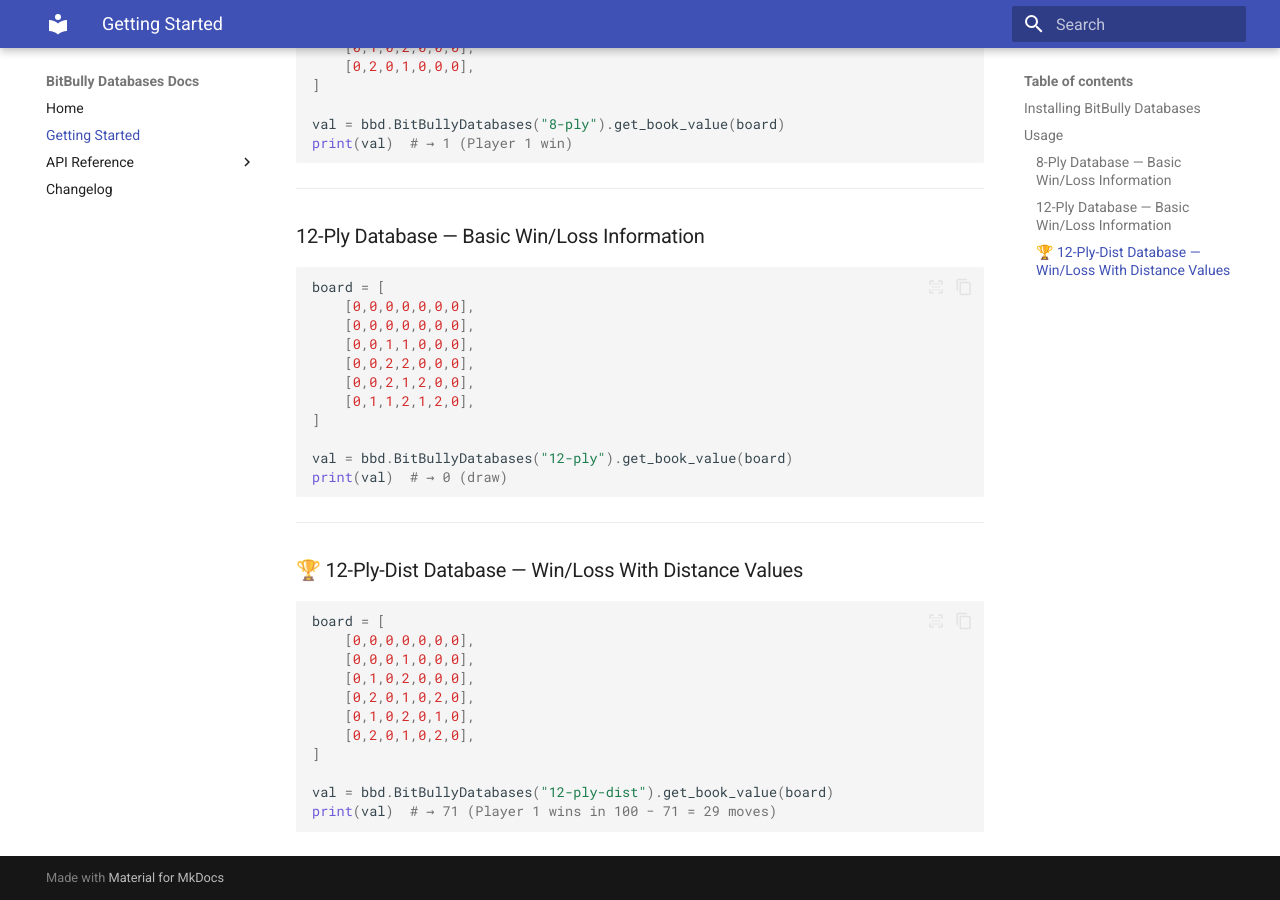
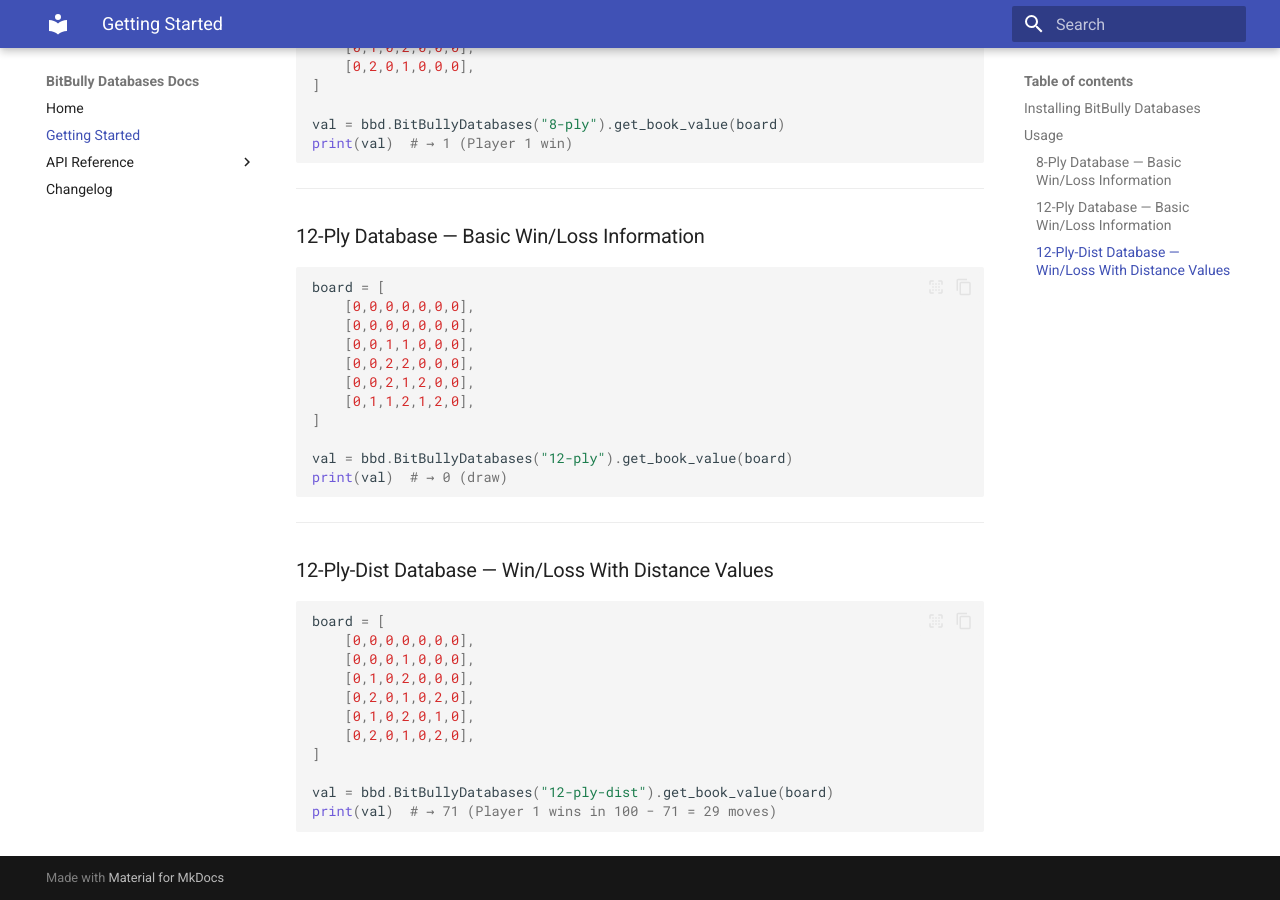
Before and after one commit to MarkusThill/bitbully-databases, an MkDocs documentation site: the page built from docs/getting_started.md, in a window 1280 px wide and 900 px high, scrolled down 1264 px. Built offline with MkDocs 1.6.1 and Material for MkDocs 9.7.7, drawn with Linux system fonts in a browser that asks for light colours.

````diff
--- a/docs/getting_started.md
+++ b/docs/getting_started.md
@@ -90,7 +90,7 @@ print(val)  # → 0 (draw)
 
 ---
 
-### 🏆 12-Ply-Dist Database — Win/Loss With Distance Values
+### 12-Ply-Dist Database — Win/Loss With Distance Values
 ```python
 board = [
     [0,0,0,0,0,0,0],
````
